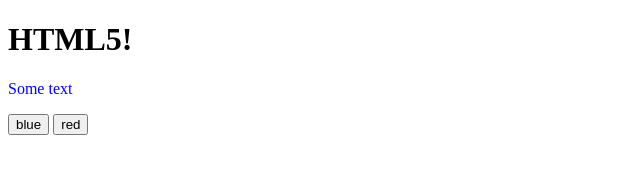
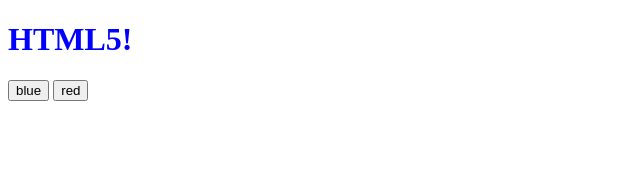
Before and after one commit to gummx/objetos-js, a plain HTML site: page index.html in a window 1280 px wide. Both pictures are taken after a click on the button "blue". Shown: the whole page, without its empty margins (0-640 px from the left). Drawn offline with Linux system fonts and the light colour scheme.

Commit message:
Actualizaciòn HTML

```diff
--- a/index.html
+++ b/index.html
@@ -7,19 +7,19 @@
 	<!--<script type="text/javascript" src="js/script.js"></script>-->
 	<!--<script type="text/javascript" src="js/ciclos.js"></script>-->
 
-	<script>
-	function changeColor(newColor){
-		var elem = document.getElementById("para1");
-		elem.style.color = newColor;
-	}
-	</script>
 </head>
 
 <body>
 	<h1 id="encabezado" class="main-header">HTML5!</h1>
-	<p id="para1">Some text</p>
 	<button onclick="changeColor('blue');">blue</button>
 	<button onclick="changeColor('red');">red</button>
+
+	<script>
+	function changeColor(newColor){
+		var elem = document.getElementById("encabezado");
+		elem.style.color = newColor;
+	}
+	</script>
 	<script type="text/javascript" src="js/objetos.js"></script>
 </body>
 
--- a/js/objetos.js
+++ b/js/objetos.js
@@ -2,13 +2,13 @@ document.title = "Desafío Latam"
 //console.log(document)
 
 //	<h1 id="header" class="main-header">HTML5!</h1>
-function cambiarColor(){
+
 var encabezado = document.getElementById("encabezado");
 console.log("encabezado")
 
-}
 
-cambiarColor()
+
+//cambiarColor()
 /*
 var saludo = "Hola mundo";
 
```
